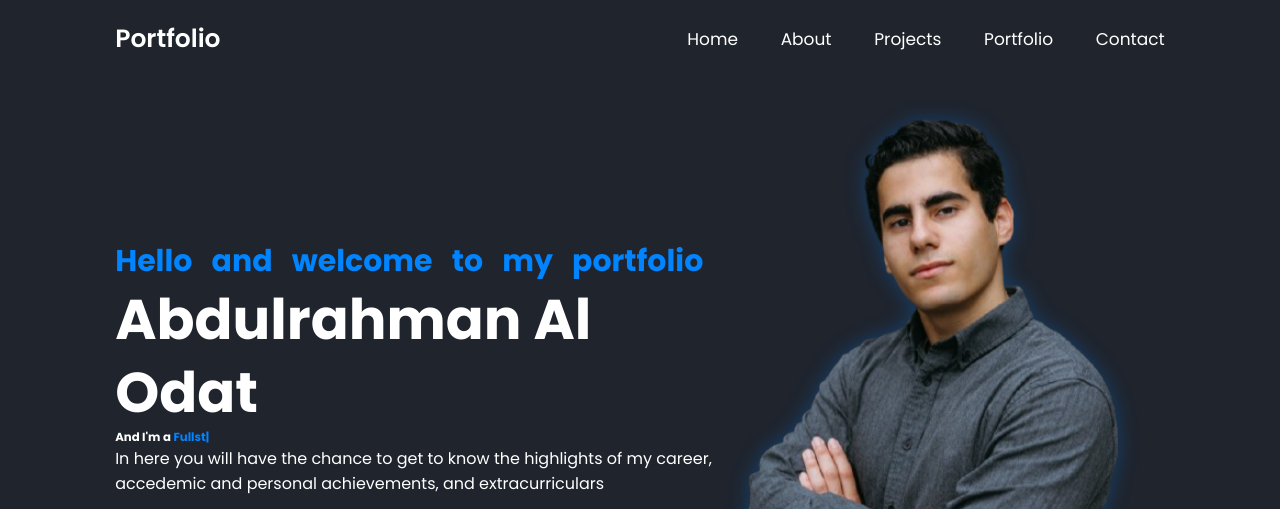
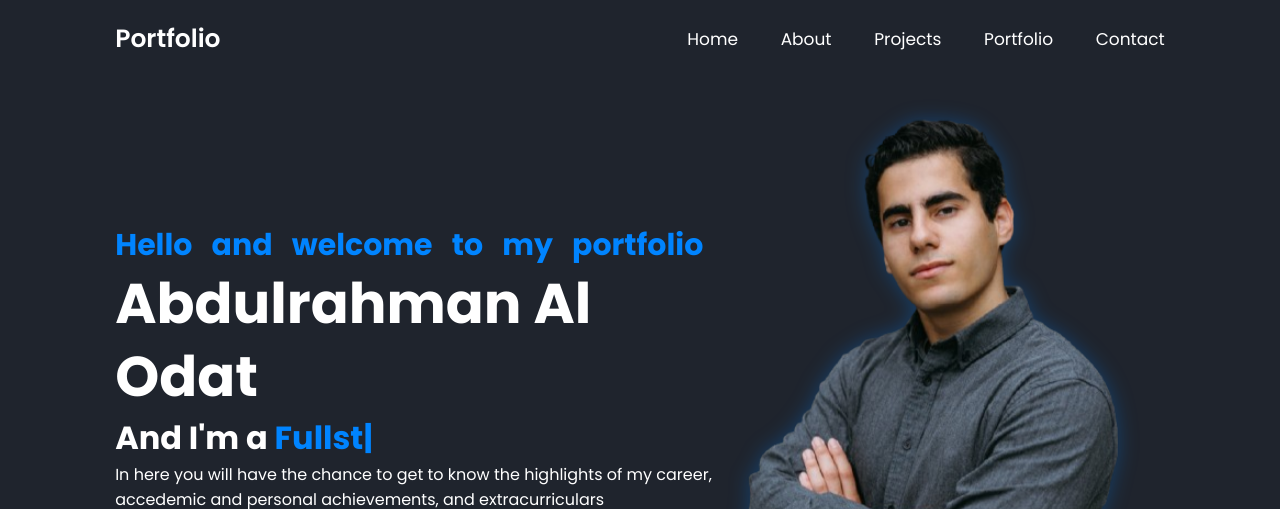
Before and after one commit to Abduliiz/Personal-Portfolio, a plain HTML site: page index.html in a window 1280 px wide. Shown: the top 509 px of the page. Drawn offline with nearby package versions, Linux system fonts and the light colour scheme.

Commit message:
bug fixes

```diff
--- a/css/style.css
+++ b/css/style.css
@@ -109,11 +109,11 @@ section {
     }
 }
 
-/* .home-content h3 {
+.home-content h3 {
 
     font-size: 3.2rem;
     font-weight: 700;
-} */
+}
 .drop-down-text {
     font-size: 3rem;
     font-weight: bold;
```
